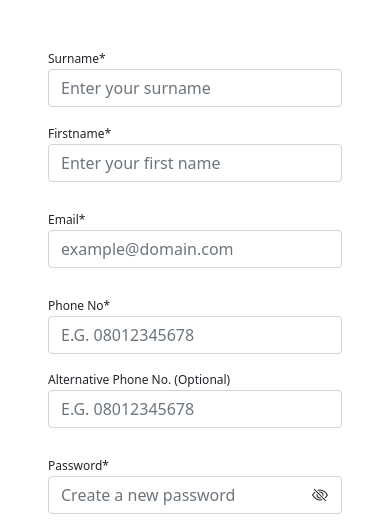
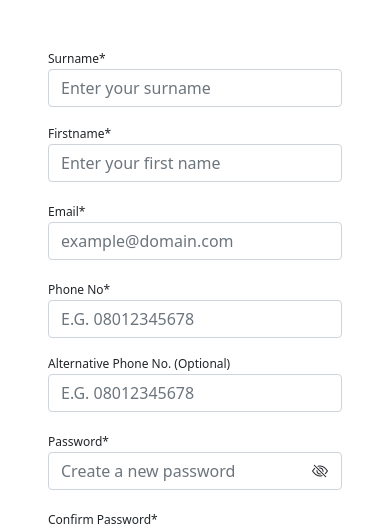
Before and after one commit to ndukasamuel/dispoze, a plain HTML site: page index.html in a window 390 px wide. Shown: the part 286-813 px from the top of the page. Drawn offline with nearby package versions, Linux system fonts and the light colour scheme; files that its build step writes are made by us from their sources.

Commit message:
Add files via upload

```diff
--- a/css/style.css
+++ b/css/style.css
@@ -107,7 +107,7 @@ label, .c, .f, p{
 }
 @media(max-width: 1025px){
     .main-section, .success{
-        width: 70%;
+        width: 75%;
     }
     .linegroup p {
         font: 16px;
--- a/index.html
+++ b/index.html
@@ -79,7 +79,7 @@
             <form class="mt-5">
                 <div class="container fw-light fs-6">
                     <!-- surname and first name -->
-                        <div class="row my-4">
+                        <div class="row my-3">
                             <div class="col col-lg-6 col-md-12 col-sm-12 name">
                                 <label for="surname">Surname*</label>
                                 <input type="text" class="form-control" id="surname" placeholder="Enter your surname" onkeyup="isFilled()">
@@ -91,7 +91,7 @@
                         </div>
 
                     <!-- email -->
-                        <div class="row my-1">
+                        <div class="row ">
                             <div class="col-sm">
                                 <label for="surname">Email*</label>
                                 <input type="email" class="form-control" id="email" placeholder="example@domain.com" onkeyup="isFilled()">
@@ -99,7 +99,7 @@
                         </div>
 
                     <!-- phone number -->
-                        <div class="row my-4">
+                        <div class="row my-3">
                             <div class="col col col-lg-6 col-md-12 col-sm-12 phone">
                                 <label for="phonenumber">Phone No*</label>
                                 <input type="text" class="form-control" id="phonenumber" placeholder="E.G. 08012345678" onkeyup="isFilled()">
@@ -111,7 +111,7 @@
                         </div>
 
                     <!-- password -->
-                        <div class="row my-4">
+                        <div class="row my-3">
                             <div class=" col col-lg-6 col-md-12 col-sm-12">
                                 <label for="password">Password*</label>
                                 <p class="d-flex align-items-center">
```
